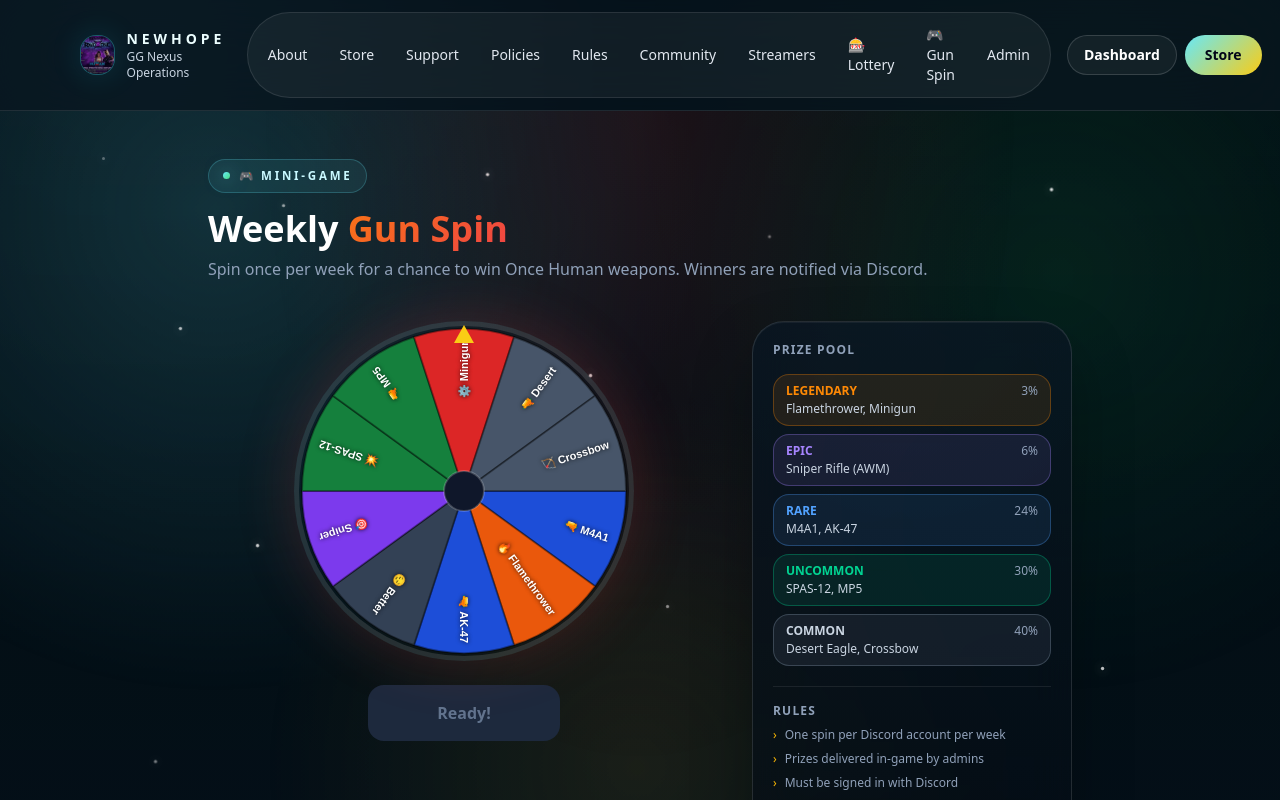
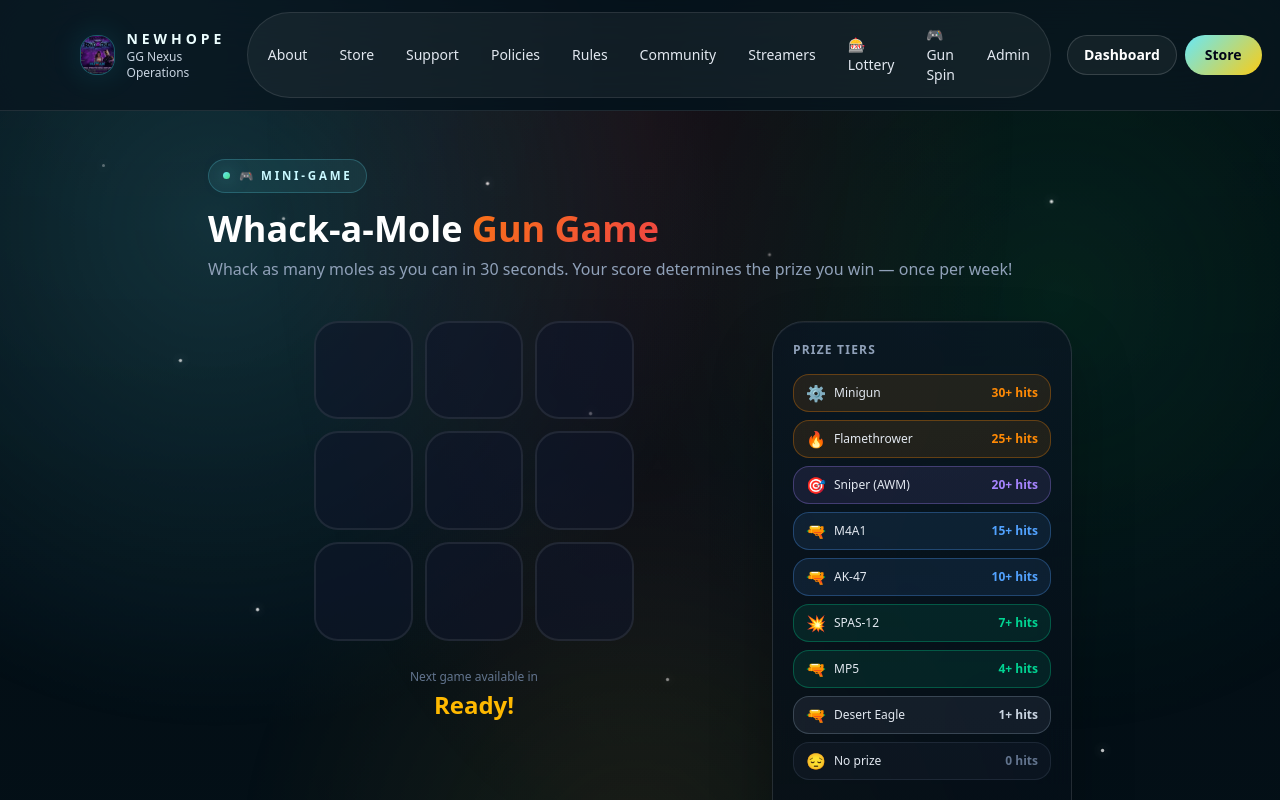
Before and after one commit to GGNexusINC/vibe-coding-platform, a Next.js app: page /minigame in a window 1280 px wide. Shown: the top 800 px of the page. Built offline with nearby package versions, Linux system fonts and the light colour scheme; no server answers.

Commit message:
feat: whack-a-mole game, lottery live updates every 5s, public draws endpoint

```diff
--- /dev/null
+++ b/src/app/api/lottery/draw/public/route.ts
@@ -0,0 +1,7 @@
+import { NextResponse } from "next/server";
+import { getLotteryDraws } from "@/lib/lottery-store";
+
+export async function GET() {
+  const draws = await getLotteryDraws();
+  return NextResponse.json({ ok: true, draws });
+}
--- a/src/app/minigame/page.tsx
+++ b/src/app/minigame/page.tsx
@@ -1,19 +1,11 @@
 "use client";
 
-import { useEffect, useState, useRef } from "react";
+import { useEffect, useState, useRef, useCallback } from "react";
 
-const PRIZES = [
-  { name: "M4A1 Assault Rifle", rarity: "rare", emoji: "🔫", bg: "#1d4ed8" },
-  { name: "Flamethrower", rarity: "legendary", emoji: "🔥", bg: "#ea580c" },
-  { name: "AK-47 Assault Rifle", rarity: "rare", emoji: "🔫", bg: "#1d4ed8" },
-  { name: "Better Luck", rarity: "none", emoji: "😔", bg: "#334155" },
-  { name: "Sniper Rifle (AWM)", rarity: "epic", emoji: "🎯", bg: "#7c3aed" },
-  { name: "SPAS-12 Shotgun", rarity: "uncommon", emoji: "💥", bg: "#15803d" },
-  { name: "MP5 SMG", rarity: "uncommon", emoji: "🔫", bg: "#15803d" },
-  { name: "Minigun", rarity: "legendary", emoji: "⚙️", bg: "#dc2626" },
-  { name: "Desert Eagle", rarity: "common", emoji: "🔫", bg: "#475569" },
-  { name: "Crossbow", rarity: "common", emoji: "🏹", bg: "#475569" },
-];
+// ---------- whack-a-mole game ----------
+
+const GRID = 9; // 3×3
+const GAME_DURATION = 30; // seconds
 
 const RARITY_COLORS: Record<string, string> = {
   legendary: "text-orange-400 border-orange-400/30 bg-orange-400/10",
@@ -24,268 +16,308 @@ const RARITY_COLORS: Record<string, string> = {
   none: "text-slate-500 border-slate-600/30 bg-slate-600/10",
 };
 
+function scoreToPrize(score: number) {
+  if (score >= 30) return { name: "Minigun", rarity: "legendary", emoji: "⚙️" };
+  if (score >= 25) return { name: "Flamethrower", rarity: "legendary", emoji: "🔥" };
+  if (score >= 20) return { name: "Sniper Rifle (AWM)", rarity: "epic", emoji: "🎯" };
+  if (score >= 15) return { name: "M4A1 Assault Rifle", rarity: "rare", emoji: "🔫" };
+  if (score >= 10) return { name: "AK-47 Assault Rifle", rarity: "rare", emoji: "🔫" };
+  if (score >= 7)  return { name: "SPAS-12 Shotgun", rarity: "uncommon", emoji: "💥" };
+  if (score >= 4)  return { name: "MP5 SMG", rarity: "uncommon", emoji: "🔫" };
+  if (score >= 1)  return { name: "Desert Eagle", rarity: "common", emoji: "🔫" };
+  return { name: "Better Luck Next Time", rarity: "none", emoji: "😔" };
+}
+
 function formatCountdown(ms: number) {
   if (ms <= 0) return "Ready!";
   const d = Math.floor(ms / 86400000);
   const h = Math.floor((ms % 86400000) / 3600000);
   const m = Math.floor((ms % 3600000) / 60000);
-  if (d > 0) return `${d}d ${h}h ${m}m`;
+  if (d > 0) return `${d}d ${h}h`;
   if (h > 0) return `${h}h ${m}m`;
   return `${m}m`;
 }
 
 export default function MinigamePage() {
-  const canvasRef = useRef<HTMLCanvasElement>(null);
-  const [spinning, setSpinning] = useState(false);
-  const [canSpin, setCanSpin] = useState(false);
+  const [phase, setPhase] = useState<"idle" | "playing" | "submitting" | "done">("idle");
+  const [canPlay, setCanPlay] = useState(false);
   const [msLeft, setMsLeft] = useState(0);
+  const [lastPrize, setLastPrize] = useState("");
+  const [checkLoading, setCheckLoading] = useState(true);
+
+  // game state
+  const [activeMole, setActiveMole] = useState<number | null>(null);
+  const [score, setScore] = useState(0);
+  const [misses, setMisses] = useState(0);
+  const [timeLeft, setTimeLeft] = useState(GAME_DURATION);
+  const [hitIdx, setHitIdx] = useState<number | null>(null);
+  const [missIdx, setMissIdx] = useState<number | null>(null);
+
+  // result
   const [result, setResult] = useState<{ name: string; rarity: string; emoji: string } | null>(null);
   const [error, setError] = useState("");
-  const [loading, setLoading] = useState(true);
-  const [lastPrize, setLastPrize] = useState("");
-  const rotRef = useRef(0);
-  const animRef = useRef<number | null>(null);
+
+  const moleTimer = useRef<ReturnType<typeof setTimeout> | null>(null);
+  const gameTimer = useRef<ReturnType<typeof setInterval> | null>(null);
+  const scoreRef = useRef(0);
 
   useEffect(() => {
     void fetch("/api/minigame/spin")
       .then((r) => r.json())
       .then((d) => {
-        setCanSpin(d.canSpin ?? false);
+        setCanPlay(d.canSpin ?? false);
         setMsLeft(d.msLeft ?? 0);
         setLastPrize(d.lastPrize ?? "");
-        setLoading(false);
+        setCheckLoading(false);
       });
   }, []);
 
-  // Countdown timer
+  // Cooldown countdown
   useEffect(() => {
     if (msLeft <= 0) return;
     const t = window.setInterval(() => {
-      setMsLeft((prev) => {
-        const next = prev - 1000;
-        if (next <= 0) { setCanSpin(true); return 0; }
-        return next;
+      setMsLeft((p) => {
+        const n = p - 1000;
+        if (n <= 0) { setCanPlay(true); return 0; }
+        return n;
       });
     }, 1000);
     return () => window.clearInterval(t);
   }, [msLeft]);
 
-  // Draw wheel
-  useEffect(() => {
-    const canvas = canvasRef.current;
-    if (!canvas) return;
-    drawWheel(canvas, rotRef.current);
+  const stopGame = useCallback(() => {
+    if (moleTimer.current) clearTimeout(moleTimer.current);
+    if (gameTimer.current) clearInterval(gameTimer.current);
+    setActiveMole(null);
   }, []);
 
-  function drawWheel(canvas: HTMLCanvasElement, rotation: number) {
-    const ctx = canvas.getContext("2d");
-    if (!ctx) return;
-    const cx = canvas.width / 2;
-    const cy = canvas.height / 2;
-    const r = cx - 8;
-    const slice = (2 * Math.PI) / PRIZES.length;
+  const spawnMole = useCallback(() => {
+    if (moleTimer.current) clearTimeout(moleTimer.current);
+    const idx = Math.floor(Math.random() * GRID);
+    setActiveMole(idx);
+    const delay = Math.max(400, 900 - scoreRef.current * 20);
+    moleTimer.current = setTimeout(() => {
+      setActiveMole(null);
+      spawnMole();
+    }, delay);
+  }, []);
 
-    ctx.clearRect(0, 0, canvas.width, canvas.height);
+  function startGame() {
+    setPhase("playing");
+    setScore(0);
+    setMisses(0);
+    setTimeLeft(GAME_DURATION);
+    setResult(null);
+    setError("");
+    scoreRef.current = 0;
 
-    // Outer ring
-    ctx.beginPath();
-    ctx.arc(cx, cy, r + 6, 0, 2 * Math.PI);
-    ctx.strokeStyle = "rgba(255,255,255,0.12)";
-    ctx.lineWidth = 6;
-    ctx.stroke();
+    spawnMole();
 
-    PRIZES.forEach((p, i) => {
-      const start = rotation + i * slice;
-      const end = start + slice;
-
-      ctx.beginPath();
-      ctx.moveTo(cx, cy);
-      ctx.arc(cx, cy, r, start, end);
-      ctx.closePath();
-      ctx.fillStyle = p.bg;
-      ctx.fill();
-      ctx.strokeStyle = "rgba(0,0,0,0.35)";
-      ctx.lineWidth = 2;
-      ctx.stroke();
-
-      // Label
-      ctx.save();
-      ctx.translate(cx, cy);
-      ctx.rotate(start + slice / 2);
-      ctx.textAlign = "right";
-      ctx.fillStyle = "#fff";
-      ctx.font = "bold 11px sans-serif";
-      ctx.shadowColor = "rgba(0,0,0,0.8)";
-      ctx.shadowBlur = 4;
-      ctx.fillText(p.emoji + " " + p.name.split(" ")[0], r - 10, 4);
-      ctx.restore();
+    gameTimer.current = setInterval(() => {
+      setTimeLeft((t) => {
+        if (t <= 1) {
+          stopGame();
+          setPhase("submitting");
+          void submitScore();
+          return 0;
+        }
+        return t - 1;
       });
-
-    // Center circle
-    ctx.beginPath();
-    ctx.arc(cx, cy, 20, 0, 2 * Math.PI);
-    ctx.fillStyle = "#0f172a";
-    ctx.fill();
-    ctx.strokeStyle = "rgba(255,255,255,0.2)";
-    ctx.lineWidth = 2;
-    ctx.stroke();
-
-    // Pointer at top
-    ctx.beginPath();
-    ctx.moveTo(cx, 4);
-    ctx.lineTo(cx - 10, 22);
-    ctx.lineTo(cx + 10, 22);
-    ctx.closePath();
-    ctx.fillStyle = "#facc15";
-    ctx.fill();
+    }, 1000);
   }
 
-  async function handleSpin() {
-    if (spinning || !canSpin) return;
-    setSpinning(true);
-    setResult(null);
-    setError("");
-
-    const canvas = canvasRef.current;
-    if (!canvas) { setSpinning(false); return; }
-
-    // Animate spin first (visual only)
-    const totalRotation = (Math.PI * 2 * (8 + Math.random() * 5));
-    const duration = 4000;
-    const startTime = performance.now();
-    const startRot = rotRef.current;
-
-    function easeOut(t: number) { return 1 - Math.pow(1 - t, 3); }
-
-    function animate(now: number) {
-      const elapsed = now - startTime;
-      const progress = Math.min(elapsed / duration, 1);
-      rotRef.current = startRot + totalRotation * easeOut(progress);
-      drawWheel(canvas!, rotRef.current);
-      if (progress < 1) {
-        animRef.current = requestAnimationFrame(animate);
-      } else {
-        finalizeResult();
-      }
-    }
-    animRef.current = requestAnimationFrame(animate);
-
-    async function finalizeResult() {
+  async function submitScore() {
     const res = await fetch("/api/minigame/spin", { method: "POST" });
     const data = await res.json().catch(() => ({}));
-      setSpinning(false);
     if (!res.ok) {
-        setError(data?.error || "Could not spin.");
-        if (data?.msLeft) { setMsLeft(data.msLeft); setCanSpin(false); }
+      setError(data?.error || "Could not submit score.");
+      setCanPlay(false);
+      setMsLeft(data?.msLeft ?? 0);
     } else {
-        setResult(data.prize);
-        setCanSpin(false);
+      const prize = scoreToPrize(scoreRef.current);
+      setResult(prize);
+      setCanPlay(false);
       setMsLeft(7 * 24 * 60 * 60 * 1000);
     }
+    setPhase("done");
+  }
+
+  function whack(idx: number) {
+    if (phase !== "playing") return;
+    if (idx === activeMole) {
+      scoreRef.current += 1;
+      setScore((s) => s + 1);
+      setHitIdx(idx);
+      setTimeout(() => setHitIdx(null), 200);
+      setActiveMole(null);
+      if (moleTimer.current) clearTimeout(moleTimer.current);
+      spawnMole();
+    } else {
+      setMisses((m) => m + 1);
+      setMissIdx(idx);
+      setTimeout(() => setMissIdx(null), 250);
     }
   }
 
+  const timerPct = (timeLeft / GAME_DURATION) * 100;
+
   return (
     <div className="relative mx-auto w-full max-w-4xl px-4 py-12">
-      <div className="pointer-events-none absolute inset-0 bg-[radial-gradient(ellipse_at_50%_0%,rgba(239,68,68,0.12),transparent_60%)]" />
-
+      <div className="pointer-events-none absolute inset-0 bg-[radial-gradient(ellipse_at_50%_0%,rgba(239,68,68,0.1),transparent_60%)]" />
       <div className="relative">
         <div className="rz-chip mb-4">🎮 Mini-Game</div>
         <h1 className="text-4xl font-bold text-white">
-          Weekly <span className="bg-[linear-gradient(135deg,#f97316,#ef4444)] bg-clip-text text-transparent">Gun Spin</span>
+          Whack-a-Mole <span className="bg-[linear-gradient(135deg,#f97316,#ef4444)] bg-clip-text text-transparent">Gun Game</span>
         </h1>
-        <p className="mt-2 text-slate-400">Spin once per week for a chance to win Once Human weapons. Winners are notified via Discord.</p>
+        <p className="mt-2 text-slate-400">Whack as many moles as you can in 30 seconds. Your score determines the prize you win — once per week!</p>
 
-        <div className="mt-10 grid gap-8 lg:grid-cols-[1fr_320px]">
-          {/* Wheel */}
-          <div className="flex flex-col items-center gap-6">
-            <div className="relative">
-              <canvas
-                ref={canvasRef}
-                width={340}
-                height={340}
-                className="rounded-full shadow-[0_0_60px_rgba(239,68,68,0.2)]"
+        <div className="mt-10 grid gap-8 lg:grid-cols-[1fr_300px]">
+          {/* Game area */}
+          <div className="flex flex-col items-center gap-5">
+
+            {/* HUD */}
+            {phase === "playing" && (
+              <div className="w-full max-w-xs flex items-center justify-between gap-4">
+                <div className="text-center">
+                  <div className="text-2xl font-bold text-white">{score}</div>
+                  <div className="text-xs text-slate-400">Hits</div>
+                </div>
+                <div className="flex-1">
+                  <div className="flex justify-between text-xs text-slate-400 mb-1">
+                    <span>Time</span><span>{timeLeft}s</span>
+                  </div>
+                  <div className="h-2 rounded-full bg-slate-800 overflow-hidden">
+                    <div
+                      className="h-full rounded-full transition-all duration-1000"
+                      style={{
+                        width: `${timerPct}%`,
+                        background: timerPct > 50 ? "#22c55e" : timerPct > 25 ? "#f97316" : "#ef4444",
+                      }}
                     />
                   </div>
-
-            {loading ? (
-              <div className="text-sm text-slate-400">Checking eligibility...</div>
-            ) : (
-              <button
-                onClick={() => void handleSpin()}
-                disabled={spinning || !canSpin}
-                className={`h-14 w-48 rounded-2xl text-base font-bold transition ${
-                  canSpin && !spinning
-                    ? "bg-[linear-gradient(135deg,#f97316,#ef4444)] text-white hover:scale-[1.04] shadow-[0_0_30px_rgba(239,68,68,0.3)]"
-                    : "bg-slate-800 text-slate-500 cursor-not-allowed"
-                }`}
-              >
-                {spinning ? "Spinning..." : canSpin ? "🎰 SPIN!" : formatCountdown(msLeft)}
-              </button>
-            )}
-
-            {!canSpin && msLeft > 0 && !spinning && (
+                </div>
                 <div className="text-center">
-                <div className="text-xs text-slate-500">Next spin available in</div>
-                <div className="text-lg font-bold text-amber-400">{formatCountdown(msLeft)}</div>
-                {lastPrize && <div className="mt-1 text-xs text-slate-400">Last win: {lastPrize}</div>}
+                  <div className="text-2xl font-bold text-rose-400">{misses}</div>
+                  <div className="text-xs text-slate-400">Misses</div>
+                </div>
               </div>
             )}
 
-            {error && (
-              <div className="rounded-2xl border border-rose-400/20 bg-rose-500/10 px-4 py-3 text-sm text-rose-300 text-center">
-                {error}
+            {/* Grid */}
+            <div
+              className="grid gap-3 select-none"
+              style={{ gridTemplateColumns: "repeat(3, 1fr)", width: "min(320px, 100%)" }}
+            >
+              {Array.from({ length: GRID }).map((_, i) => {
+                const isActive = activeMole === i;
+                const isHit = hitIdx === i;
+                const isMiss = missIdx === i;
+                return (
+                  <button
+                    key={i}
+                    onClick={() => whack(i)}
+                    disabled={phase !== "playing"}
+                    className={`relative aspect-square rounded-[1.5rem] border-2 transition-all duration-100 overflow-hidden
+                      ${isHit ? "border-emerald-400 bg-emerald-400/20 scale-95" : ""}
+                      ${isMiss ? "border-rose-400 bg-rose-400/10" : ""}
+                      ${isActive && !isHit ? "border-amber-400/60 bg-amber-400/10 scale-105 shadow-[0_0_20px_rgba(250,204,21,0.3)]" : ""}
+                      ${!isActive && !isHit && !isMiss ? "border-white/8 bg-slate-900/60" : ""}
+                      ${phase === "playing" ? "cursor-pointer hover:border-white/20" : "cursor-default"}
+                    `}
+                  >
+                    <div className={`absolute inset-0 flex items-center justify-center transition-all duration-100 ${isActive ? "translate-y-0 opacity-100" : "translate-y-4 opacity-0"}`}>
+                      <span className="text-4xl">🐹</span>
+                    </div>
+                    {isHit && (
+                      <div className="absolute inset-0 flex items-center justify-center">
+                        <span className="text-2xl animate-bounce">💥</span>
                       </div>
                     )}
+                    {!isActive && !isHit && phase === "playing" && (
+                      <div className="absolute inset-0 flex items-center justify-center opacity-20">
+                        <span className="text-2xl">�️</span>
+                      </div>
+                    )}
+                  </button>
+                );
+              })}
+            </div>
 
-            {result && (
-              <div className={`rounded-[1.5rem] border px-6 py-5 text-center w-full max-w-sm ${RARITY_COLORS[result.rarity]}`}>
-                <div className="text-4xl mb-2">{result.emoji}</div>
-                <div className="text-xl font-bold text-white">{result.name}</div>
-                <div className={`mt-1 text-xs font-semibold uppercase tracking-widest ${RARITY_COLORS[result.rarity].split(" ")[0]}`}>
-                  {result.rarity === "none" ? "No prize this week" : `${result.rarity} item`}
-                </div>
-                {result.rarity !== "none" && (
-                  <div className="mt-3 text-xs text-slate-400">
-                    An admin will deliver this item to you in-game. Check Discord for confirmation!
+            {/* Controls */}
+            {phase === "idle" && (
+              <div className="text-center mt-2">
+                {checkLoading ? (
+                  <div className="text-sm text-slate-400">Checking eligibility...</div>
+                ) : canPlay ? (
+                  <button
+                    onClick={startGame}
+                    className="h-14 w-52 rounded-2xl bg-[linear-gradient(135deg,#f97316,#ef4444)] text-base font-bold text-white hover:scale-[1.04] transition shadow-[0_0_30px_rgba(239,68,68,0.3)]"
+                  >
+                    🐹 Start Game!
+                  </button>
+                ) : (
+                  <div className="text-center space-y-1">
+                    <div className="text-xs text-slate-500">Next game available in</div>
+                    <div className="text-2xl font-bold text-amber-400">{formatCountdown(msLeft)}</div>
+                    {lastPrize && <div className="text-xs text-slate-400">Last prize: {lastPrize}</div>}
                   </div>
                 )}
               </div>
             )}
+
+            {phase === "submitting" && (
+              <div className="text-sm text-slate-400 animate-pulse">Submitting your score...</div>
+            )}
+
+            {phase === "done" && (
+              <div className="w-full max-w-xs text-center space-y-3 mt-2">
+                <div className="text-lg font-bold text-white">Game Over! Score: <span className="text-amber-400">{score}</span></div>
+                {result ? (
+                  <div className={`rounded-[1.5rem] border px-5 py-4 ${RARITY_COLORS[result.rarity]}`}>
+                    <div className="text-3xl mb-1">{result.emoji}</div>
+                    <div className="text-lg font-bold text-white">{result.name}</div>
+                    <div className={`text-xs font-semibold uppercase tracking-widest mt-1 ${RARITY_COLORS[result.rarity].split(" ")[0]}`}>
+                      {result.rarity === "none" ? "No prize — try again next week!" : `${result.rarity} weapon`}
+                    </div>
+                    {result.rarity !== "none" && (
+                      <div className="mt-2 text-xs text-slate-400">Admin will deliver this in-game. Check Discord!</div>
+                    )}
+                  </div>
+                ) : null}
+                {error && <div className="rounded-2xl border border-rose-400/20 bg-rose-500/10 px-4 py-3 text-sm text-rose-300">{error}</div>}
+                <div className="text-xs text-slate-500">Come back next week to play again!</div>
+              </div>
+            )}
           </div>
 
-          {/* Prize table */}
+          {/* Side panel */}
           <div className="rz-surface rz-panel-border rounded-[2rem] p-5">
-            <div className="text-xs font-semibold uppercase tracking-widest text-slate-400 mb-4">Prize Pool</div>
+            <div className="text-xs font-semibold uppercase tracking-widest text-slate-400 mb-4">Prize Tiers</div>
             <div className="space-y-2">
               {[
-                { rarity: "legendary", prizes: ["Flamethrower", "Minigun"], chance: "3%" },
-                { rarity: "epic", prizes: ["Sniper Rifle (AWM)"], chance: "6%" },
-                { rarity: "rare", prizes: ["M4A1", "AK-47"], chance: "24%" },
-                { rarity: "uncommon", prizes: ["SPAS-12", "MP5"], chance: "30%" },
-                { rarity: "common", prizes: ["Desert Eagle", "Crossbow"], chance: "40%" },
-              ].map((tier) => (
-                <div key={tier.rarity} className={`rounded-2xl border px-3 py-2 ${RARITY_COLORS[tier.rarity]}`}>
-                  <div className="flex items-center justify-between">
-                    <span className={`text-xs font-bold uppercase ${RARITY_COLORS[tier.rarity].split(" ")[0]}`}>{tier.rarity}</span>
-                    <span className="text-xs text-slate-400">{tier.chance}</span>
-                  </div>
-                  <div className="text-xs text-slate-300 mt-0.5">{tier.prizes.join(", ")}</div>
+                { score: "30+", prize: "Minigun", rarity: "legendary", emoji: "⚙️" },
+                { score: "25+", prize: "Flamethrower", rarity: "legendary", emoji: "🔥" },
+                { score: "20+", prize: "Sniper (AWM)", rarity: "epic", emoji: "🎯" },
+                { score: "15+", prize: "M4A1", rarity: "rare", emoji: "🔫" },
+                { score: "10+", prize: "AK-47", rarity: "rare", emoji: "🔫" },
+                { score: "7+",  prize: "SPAS-12", rarity: "uncommon", emoji: "💥" },
+                { score: "4+",  prize: "MP5", rarity: "uncommon", emoji: "🔫" },
+                { score: "1+",  prize: "Desert Eagle", rarity: "common", emoji: "🔫" },
+                { score: "0",   prize: "No prize", rarity: "none", emoji: "😔" },
+              ].map((t) => (
+                <div key={t.score} className={`flex items-center gap-2 rounded-2xl border px-3 py-1.5 ${RARITY_COLORS[t.rarity]}`}>
+                  <span>{t.emoji}</span>
+                  <span className="text-xs text-slate-200 flex-1">{t.prize}</span>
+                  <span className={`text-xs font-bold ${RARITY_COLORS[t.rarity].split(" ")[0]}`}>{t.score} hits</span>
                 </div>
               ))}
             </div>
 
             <div className="mt-5 pt-4 border-t border-white/8 space-y-2">
               <div className="text-xs font-semibold uppercase tracking-widest text-slate-400">Rules</div>
-              {[
-                "One spin per Discord account per week",
-                "Prizes delivered in-game by admins",
-                "Must be signed in with Discord",
-                "Results posted to Discord automatically",
-              ].map((r) => (
+              {["One game per week", "30 seconds to whack moles", "Higher score = better gun", "Prize delivered in-game by admins"].map((r) => (
                 <div key={r} className="flex items-start gap-2 text-xs text-slate-400">
-                  <span className="text-amber-400 shrink-0">›</span>
-                  {r}
+                  <span className="text-amber-400 shrink-0">›</span>{r}
                 </div>
               ))}
             </div>
```
Also changed, not shown: data/activity-log.json (+55 -0 lines), src/app/lottery/page.tsx (+44 -15 lines). Lines whose indentation alone changed are shown as unchanged.
